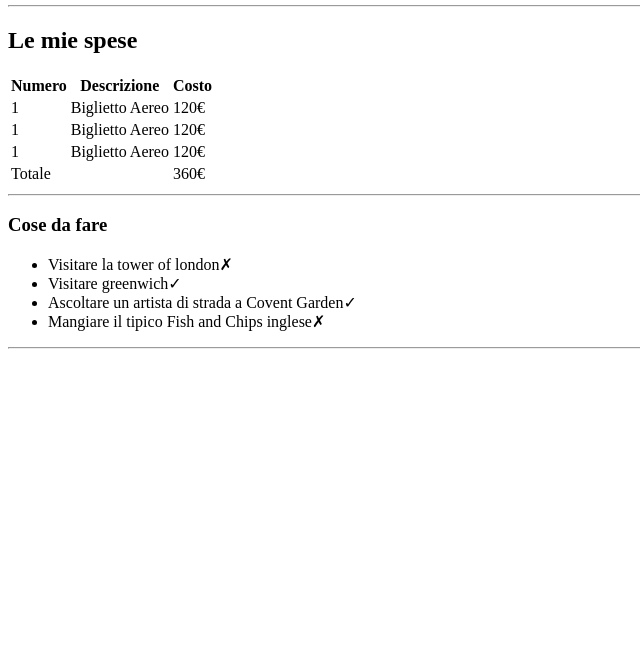
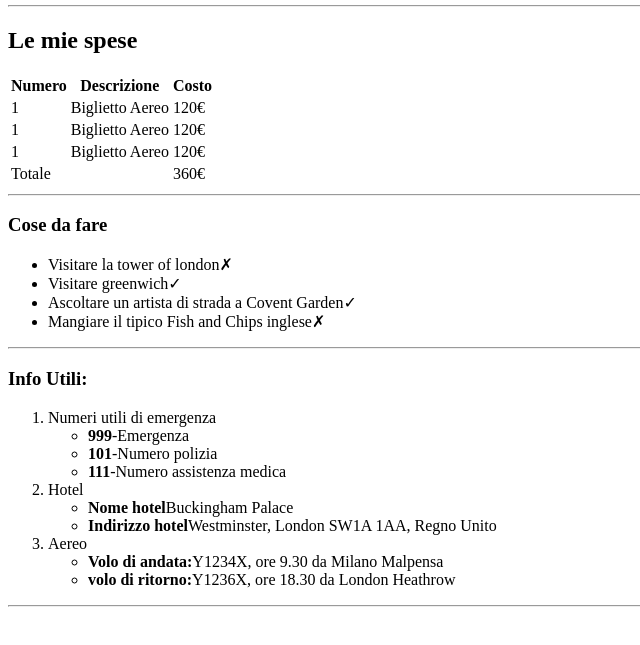
Before and after one commit to DanielMarella/html-london-trip, a plain HTML site: page index.html in a window 1280 px wide. Shown: the part 101-746 px from the top of the page, without its empty margins (0-640 px from the left). Drawn offline with Linux system fonts and the light colour scheme.

Commit message:
Creation Ordered list mixed with unordered list

```diff
--- a/index.html
+++ b/index.html
@@ -77,8 +77,31 @@
         </ul>
         <hr>
 
+        <h3>
+            Info Utili:
+        </h3>
+
+        <!-- Ordered list mixed with unordered list -->
+        <ol>
+            <li>Numeri utili di emergenza</li>
+                <ul style="list-style-type:circle;">
+                    <li><strong>999</strong>-Emergenza</li>
+                    <li><strong>101</strong>-Numero polizia</li>
+                    <li><strong>111</strong>-Numero assistenza medica</li>
+                </ul>
+            <li>Hotel</li>
+                <ul>
+                    <li><strong>Nome hotel</strong>Buckingham Palace</li>
+                    <li><strong>Indirizzo hotel</strong>Westminster, London SW1A 1AA, Regno Unito</li>
+                </ul>
+            <li>Aereo</li>
+                <ul>
+                    <li><strong>Volo di andata:</strong>Y1234X, ore 9.30 da Milano Malpensa</li>
+                    <li><strong>volo di ritorno:</strong>Y1236X, ore 18.30 da London Heathrow</li>
+                </ul>
+        </ol>
     </main>
-
+    <hr>
 
     <footer>
 
```
